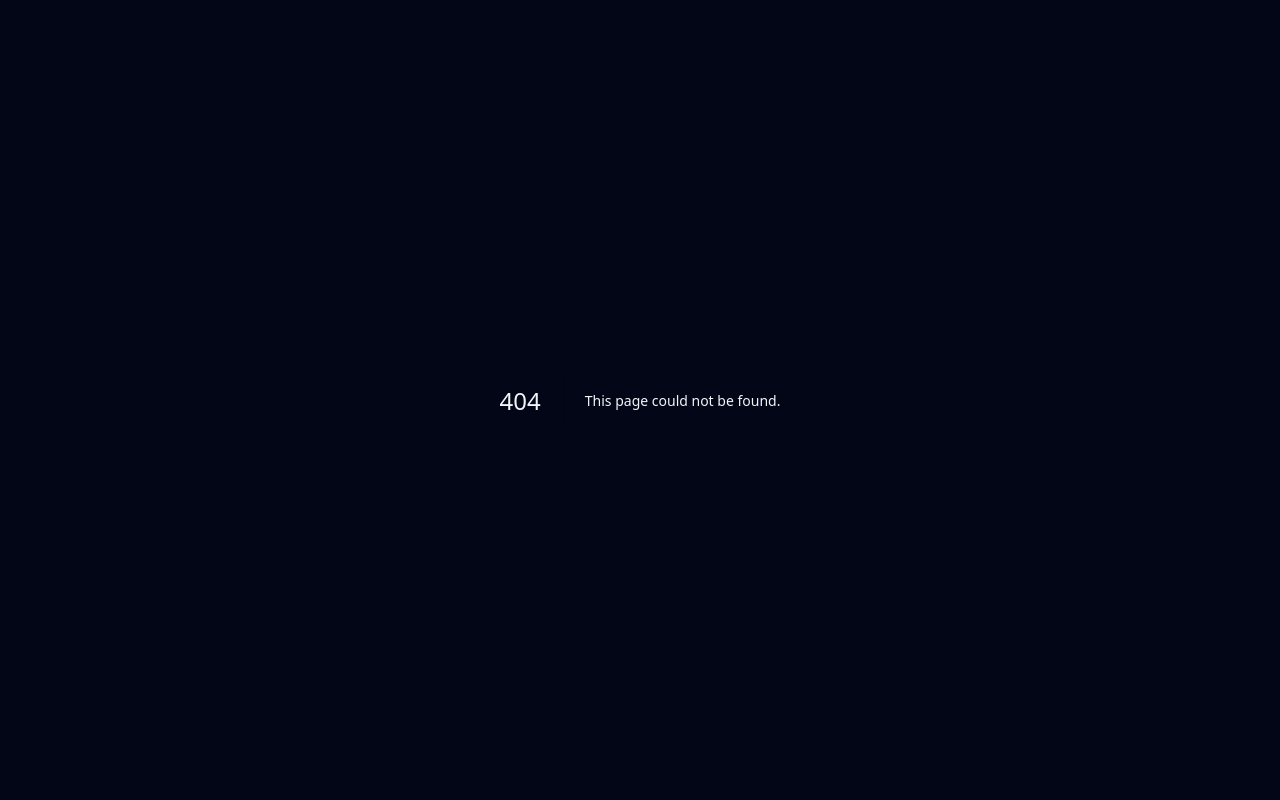
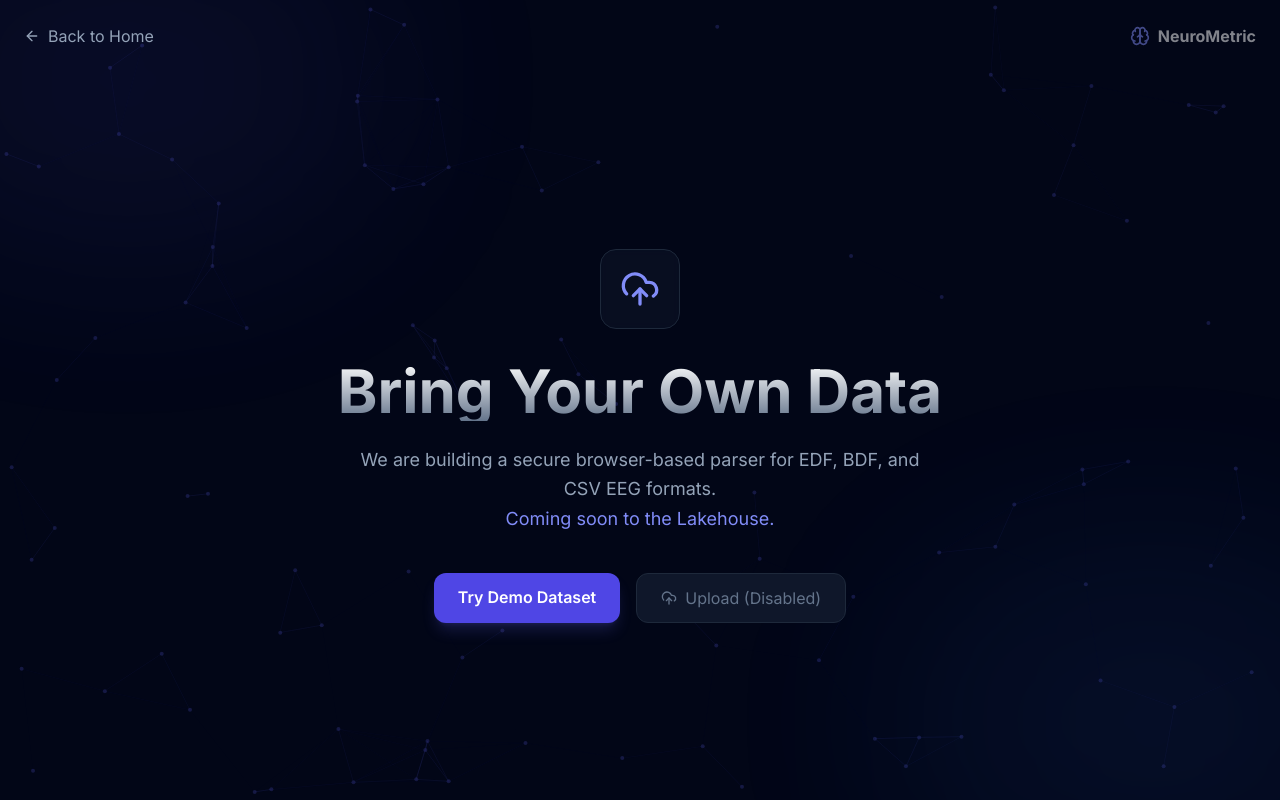
Before and after one commit to 0xnomy/neurometric, a Next.js app: page /upload in a window 1280 px wide. Before the commit this address had no page. Built offline with nearby package versions, Linux system fonts and the light colour scheme.

Commit message:
feat: add EEG data upload interface

```diff
--- /dev/null
+++ b/app/upload/page.tsx
@@ -0,0 +1,63 @@
+'use client';
+
+import Link from 'next/link';
+import { ArrowLeft, CloudUpload, Brain } from 'lucide-react';
+import BrainBackground from '../components/BrainBackground';
+
+export default function UploadPage() {
+    return (
+        <div className="min-h-screen bg-slate-950 text-white overflow-hidden selection:bg-indigo-500/30">
+
+            {/* Background */}
+            <div className="fixed inset-0 z-0 pointer-events-none">
+                <BrainBackground />
+                <div className="absolute top-[-10%] left-[-10%] w-[40%] h-[40%] bg-indigo-500/10 rounded-full blur-[120px] animate-pulse-slow" />
+                <div className="absolute bottom-[-10%] right-[-10%] w-[40%] h-[40%] bg-blue-500/10 rounded-full blur-[120px] animate-pulse-slow delay-1000" />
+            </div>
+
+            <div className="relative z-10 flex flex-col min-h-screen">
+                {/* Navigation */}
+                <nav className="flex items-center justify-between px-6 py-6 max-w-7xl mx-auto w-full">
+                    <Link href="/" className="flex items-center gap-2 group text-slate-400 hover:text-white transition-colors">
+                        <ArrowLeft className="w-4 h-4 group-hover:-translate-x-1 transition-transform" />
+                        Back to Home
+                    </Link>
+                    <div className="flex items-center gap-2 opacity-50">
+                        <Brain className="w-5 h-5 text-indigo-400" />
+                        <span className="font-bold">NeuroMetric</span>
+                    </div>
+                </nav>
+
+                {/* Main Content */}
+                <main className="flex-1 flex flex-col items-center justify-center p-6 text-center">
+                    <div className="w-20 h-20 bg-slate-900/50 border border-slate-800 rounded-2xl flex items-center justify-center mb-8 animate-bounce-slow backdrop-blur-sm">
+                        <CloudUpload className="w-10 h-10 text-indigo-400" />
+                    </div>
+
+                    <h1 className="text-4xl md:text-6xl font-bold mb-6 bg-clip-text text-transparent bg-gradient-to-b from-white to-slate-500">
+                        Bring Your Own Data
+                    </h1>
+
+                    <p className="max-w-xl mx-auto text-lg text-slate-400 mb-10 leading-relaxed">
+                        We are building a secure browser-based parser for EDF, BDF, and CSV EEG formats.
+                        <br />
+                        <span className="text-indigo-400">Coming soon to the Lakehouse.</span>
+                    </p>
+
+                    <div className="flex gap-4">
+                        <Link
+                            href="/workspace"
+                            className="px-6 py-3 bg-indigo-600 hover:bg-indigo-500 text-white rounded-xl font-semibold transition-all shadow-lg shadow-indigo-500/20"
+                        >
+                            Try Demo Dataset
+                        </Link>
+                        <div className="px-6 py-3 bg-slate-900 border border-slate-800 text-slate-500 rounded-xl cursor-not-allowed flex items-center gap-2">
+                            <CloudUpload className="w-4 h-4" />
+                            Upload (Disabled)
+                        </div>
+                    </div>
+                </main>
+            </div>
+        </div>
+    );
+}
```
